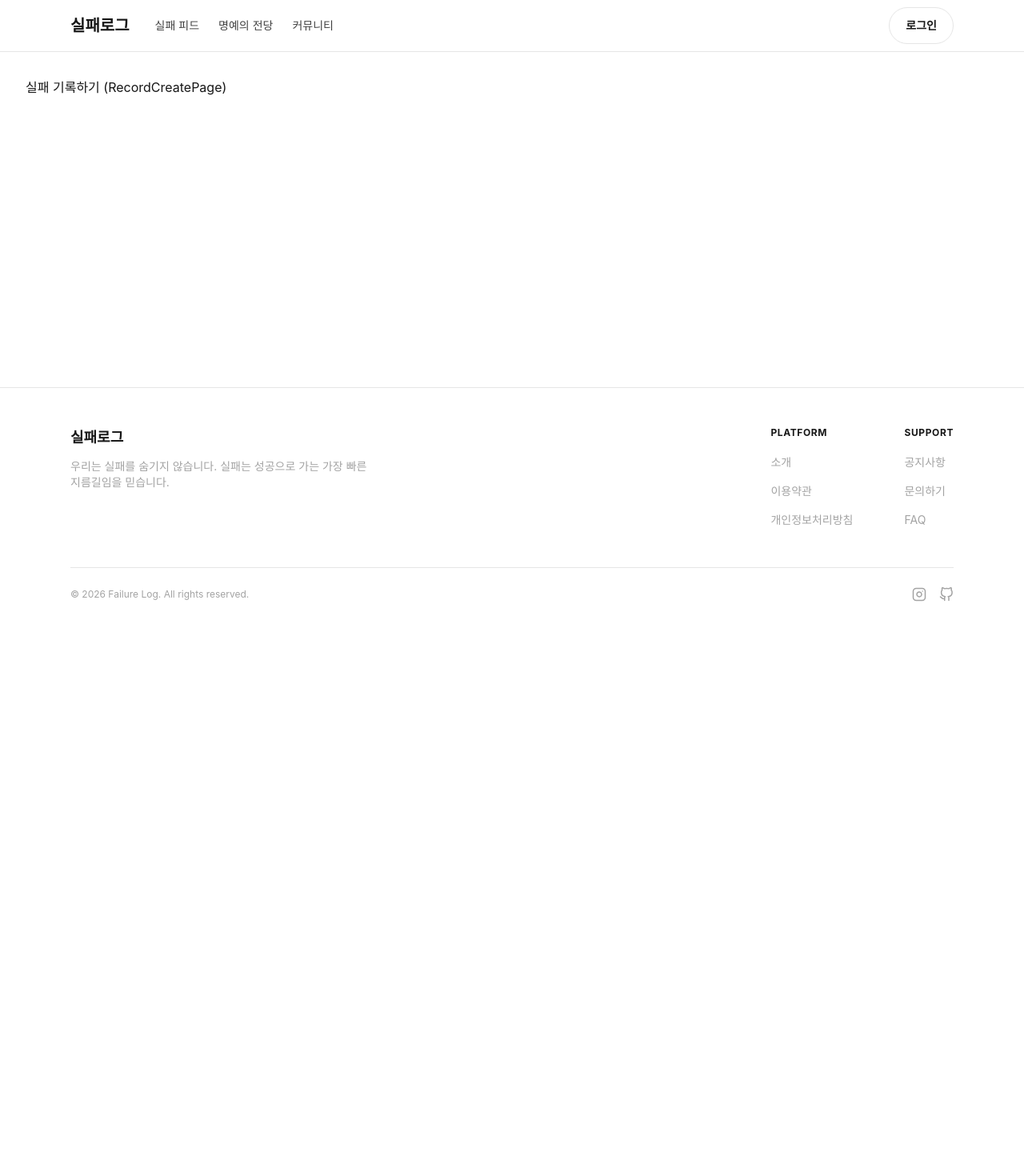
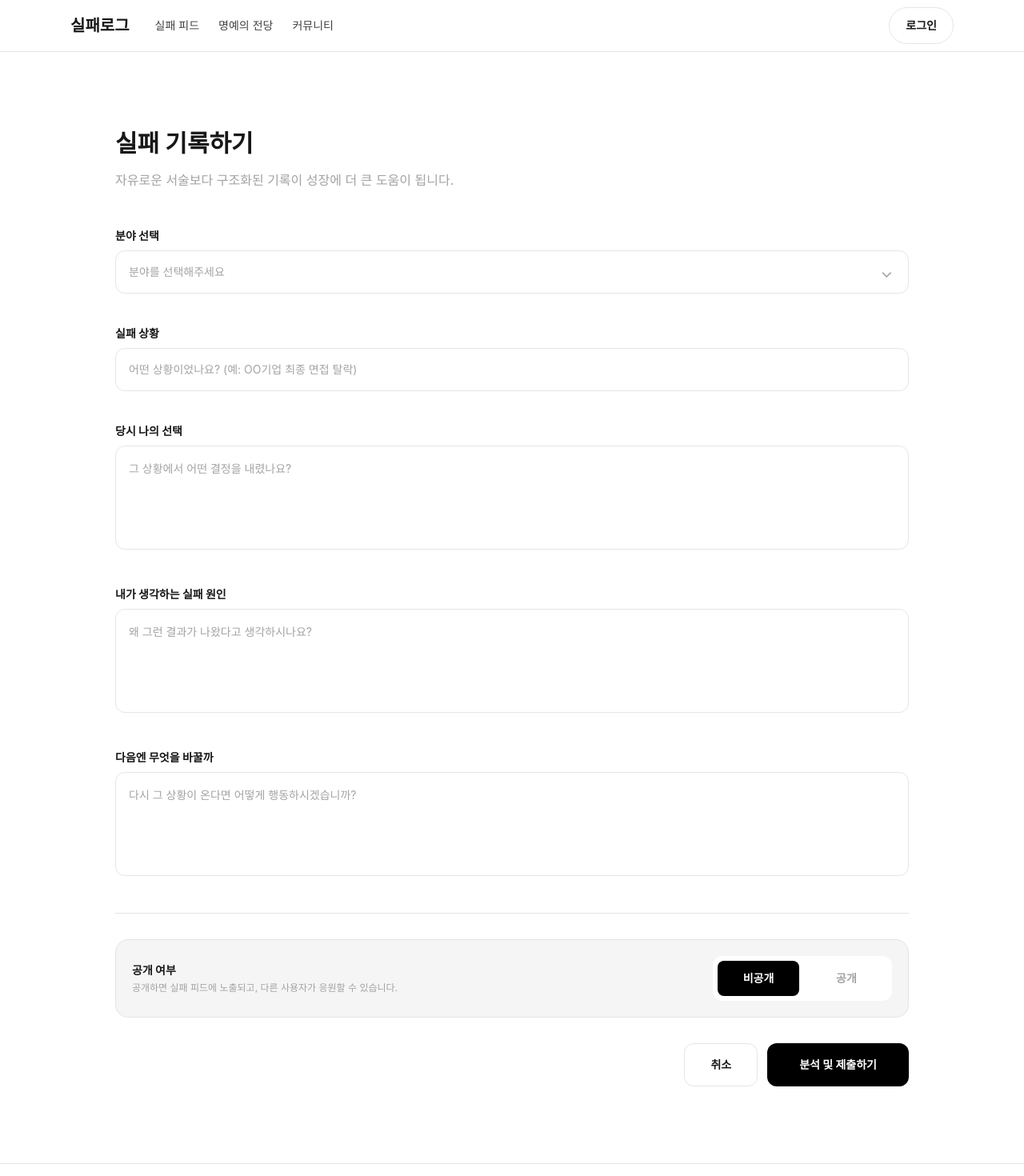
Before and after one commit to skhuthon-5-team/frontend, a React app: page /record in a window 1280 px wide. Shown: the top 1470 px of the page at 80% size. Before the commit the page ends 800 px from the top, so only its background shows below. Built offline with nearby package versions, Linux system fonts and the light colour scheme; the HTML template or start-up script is replaced by a standard one.

Commit message:
feat: 실패 기록 페이지 구현

```diff
--- a/src/pages/RecordCreatePage.jsx
+++ b/src/pages/RecordCreatePage.jsx
@@ -1,3 +1,198 @@
+import { useState } from "react";
+import { useNavigate } from "react-router-dom";
+import Button from "../components/ui/Button";
+
+const categories = ["창업", "자기계발", "이직", "인간관계", "공부"];
+
+const inputClass =
+  "w-full rounded-xl border border-border-default bg-surface-base px-4 py-4 text-sm text-text-default placeholder:text-text-muted outline-none transition-colors focus:border-text-strong";
+
+const textareaClass =
+  "w-full resize-none rounded-xl border border-border-default bg-surface-base px-4 py-4 text-sm leading-6 text-text-default placeholder:text-text-muted outline-none transition-colors focus:border-text-strong";
+
 export default function RecordCreatePage() {
-    return <div className="p-8 text-text-strong">실패 기록하기 (RecordCreatePage)</div>;
-  }
+  const navigate = useNavigate();
+
+  const [category, setCategory] = useState("");
+  const [situation, setSituation] = useState("");
+  const [choice, setChoice] = useState("");
+  const [cause, setCause] = useState("");
+  const [nextAction, setNextAction] = useState("");
+  const [isPublic, setIsPublic] = useState(false);
+
+  const canSubmit =
+    category &&
+    situation.trim() &&
+    choice.trim() &&
+    cause.trim() &&
+    nextAction.trim();
+
+  const handleSubmit = () => {
+    if (!canSubmit) {
+      alert("필수 항목을 모두 입력해주세요.");
+      return;
+    }
+
+    const record = {
+      category,
+      situation,
+      choice,
+      cause,
+      nextAction,
+      isPublic,
+    };
+
+    console.log("실패 기록:", record);
+    alert("실패 기록이 저장되었습니다.");
+
+    navigate("/feed/1");
+  };
+
+  return (
+    <div className="mx-auto max-w-5xl px-4 py-24">
+      <section>
+        <h1 className="text-3xl font-bold text-text-strong">실패 기록하기</h1>
+        <p className="mt-4 text-base text-text-muted">
+          자유로운 서술보다 구조화된 기록이 성장에 더 큰 도움이 됩니다.
+        </p>
+      </section>
+
+      <section className="mt-12 flex flex-col gap-10">
+        <label className="block">
+          <span className="mb-2 block text-sm font-bold text-text-strong">
+            분야 선택
+          </span>
+
+          <div className="relative">
+            <select
+              value={category}
+              onChange={(e) => setCategory(e.target.value)}
+              className={`${inputClass} appearance-none ${
+                category ? "text-text-default" : "text-text-muted"
+              }`}
+            >
+              <option value="">분야를 선택해주세요</option>
+              {categories.map((item) => (
+                <option key={item} value={item}>
+                  {item}
+                </option>
+              ))}
+            </select>
+
+            <span className="pointer-events-none absolute right-5 top-1/2 -translate-y-1/2 text-xl text-text-muted">
+              ⌄
+            </span>
+          </div>
+        </label>
+
+        <label className="block">
+          <span className="mb-2 block text-sm font-bold text-text-strong">
+            실패 상황
+          </span>
+          <input
+            value={situation}
+            onChange={(e) => setSituation(e.target.value)}
+            placeholder="어떤 상황이었나요? (예: OO기업 최종 면접 탈락)"
+            className={inputClass}
+          />
+        </label>
+
+        <label className="block">
+          <span className="mb-2 block text-sm font-bold text-text-strong">
+            당시 나의 선택
+          </span>
+          <textarea
+            rows={4}
+            value={choice}
+            onChange={(e) => setChoice(e.target.value)}
+            placeholder="그 상황에서 어떤 결정을 내렸나요?"
+            className={textareaClass}
+          />
+        </label>
+
+        <label className="block">
+          <span className="mb-2 block text-sm font-bold text-text-strong">
+            내가 생각하는 실패 원인
+          </span>
+          <textarea
+            rows={4}
+            value={cause}
+            onChange={(e) => setCause(e.target.value)}
+            placeholder="왜 그런 결과가 나왔다고 생각하시나요?"
+            className={textareaClass}
+          />
+        </label>
+
+        <label className="block">
+          <span className="mb-2 block text-sm font-bold text-text-strong">
+            다음엔 무엇을 바꿀까
+          </span>
+          <textarea
+            rows={4}
+            value={nextAction}
+            onChange={(e) => setNextAction(e.target.value)}
+            placeholder="다시 그 상황이 온다면 어떻게 행동하시겠습니까?"
+            className={textareaClass}
+          />
+        </label>
+
+        <div className="border-t border-border-default pt-8">
+          <div className="rounded-2xl border border-border-default bg-surface-subtle px-5 py-5">
+            <div className="flex flex-col gap-4 sm:flex-row sm:items-center sm:justify-between">
+              <div>
+                <p className="text-sm font-bold text-text-strong">공개 여부</p>
+                <p className="mt-1 text-xs text-text-muted">
+                  공개하면 실패 피드에 노출되고, 다른 사용자가 응원할 수 있습니다.
+                </p>
+              </div>
+
+              <div className="grid w-56 grid-cols-2 gap-2 rounded-xl bg-surface-base p-1.5">
+                <button
+                  type="button"
+                  onClick={() => setIsPublic(false)}
+                  className={`h-11 rounded-lg text-sm font-bold transition-colors ${
+                    !isPublic
+                      ? "bg-surface-inverse text-text-on-inverse"
+                      : "text-text-muted hover:bg-surface-subtle hover:text-text-default"
+                  }`}
+                >
+                  비공개
+                </button>
+
+                <button
+                  type="button"
+                  onClick={() => setIsPublic(true)}
+                  className={`h-11 rounded-lg text-sm font-bold transition-colors ${
+                    isPublic
+                      ? "bg-surface-inverse text-text-on-inverse"
+                      : "text-text-muted hover:bg-surface-subtle hover:text-text-default"
+                  }`}
+                >
+                  공개
+                </button>
+              </div>
+            </div>
+          </div>
+
+          <div className="mt-8 flex justify-end gap-3">
+            <Button
+              variant="secondary"
+              className="rounded-xl px-8 py-4"
+              onClick={() => navigate(-1)}
+            >
+              취소
+            </Button>
+
+            <Button
+              variant="primary"
+              className="rounded-xl px-10 py-4"
+              onClick={handleSubmit}
+            >
+              분석 및 제출하기
+            </Button>
+          </div>
+        </div>
+      </section>
+    </div>
+  );
+}
```
